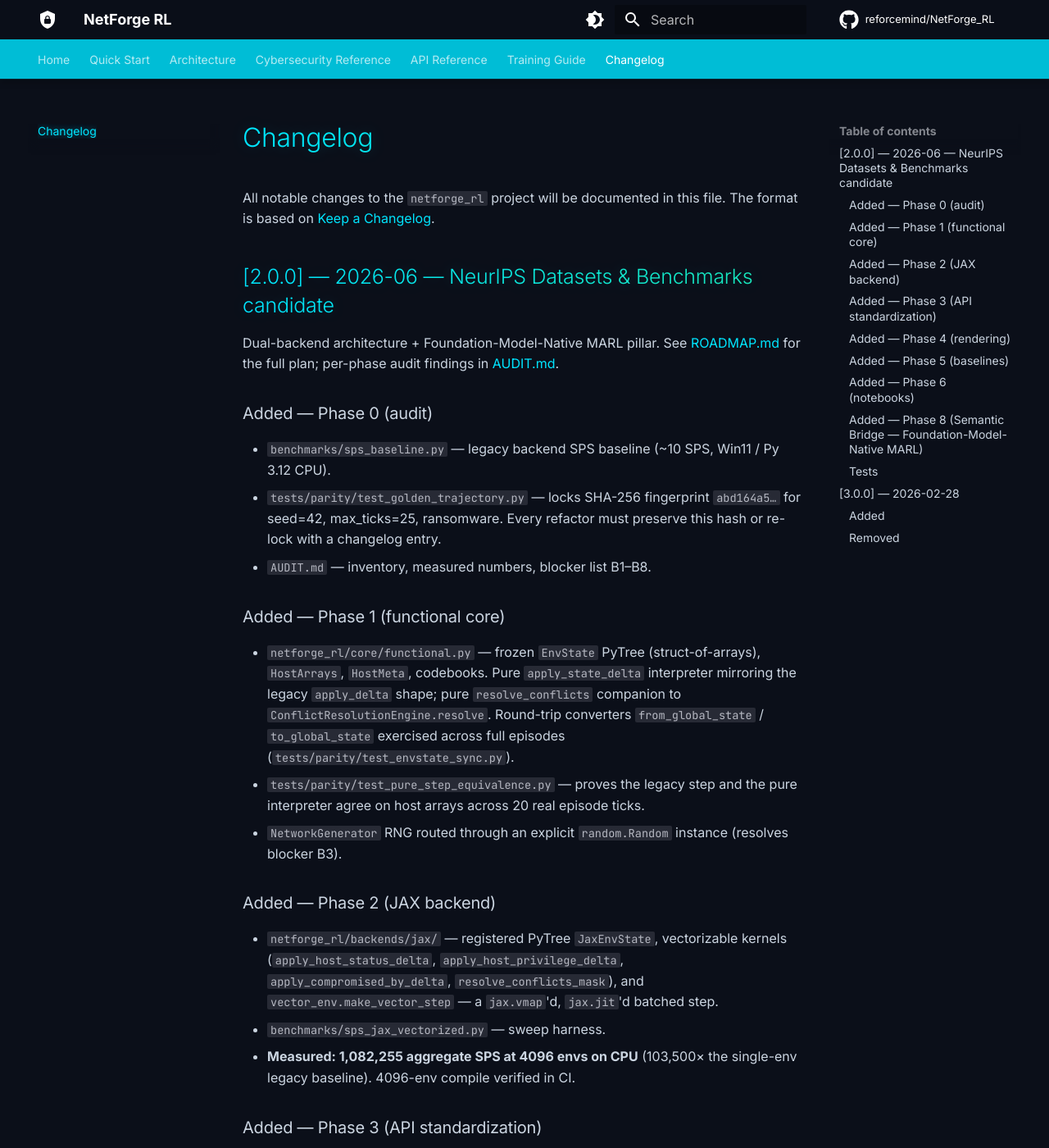
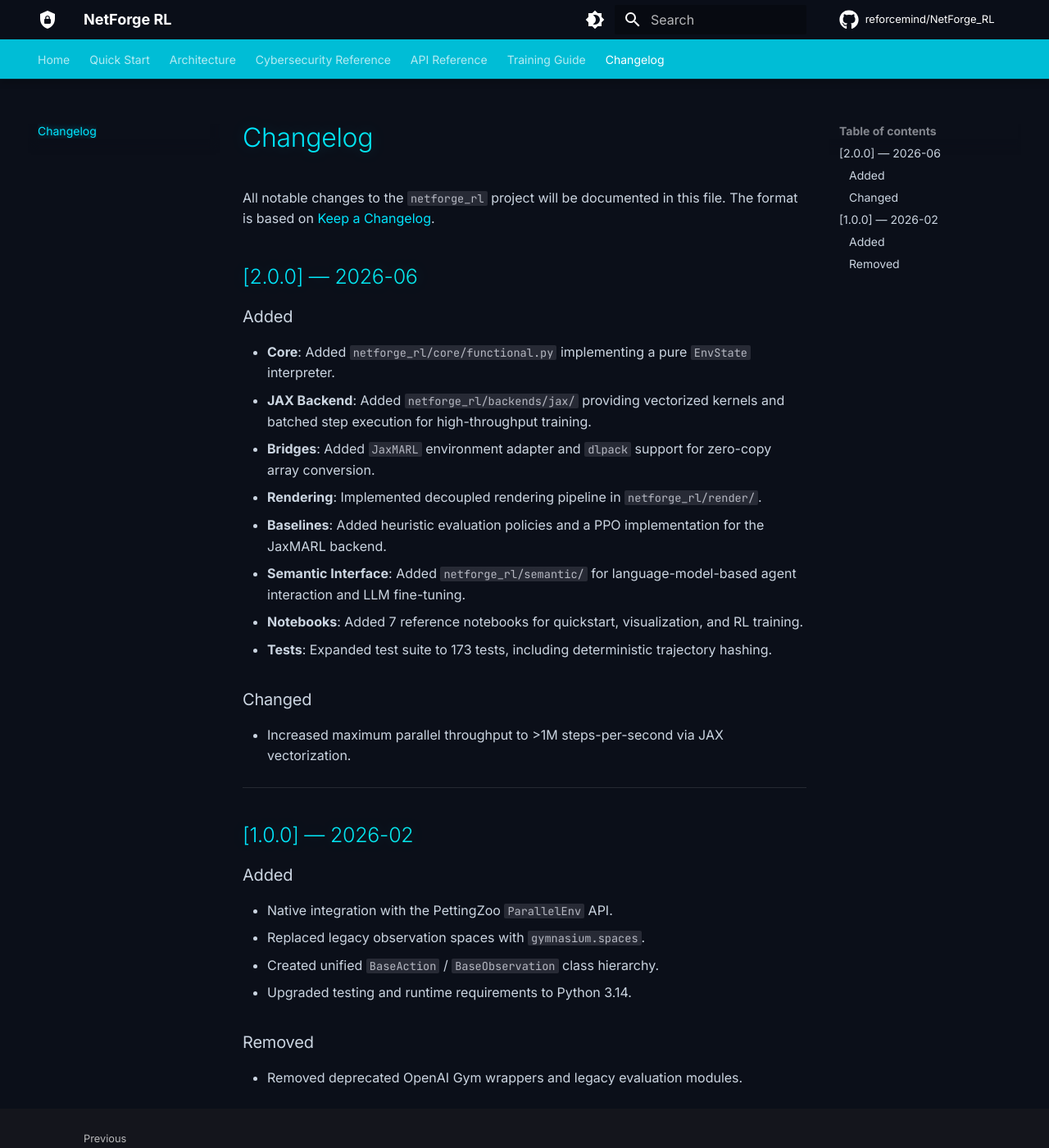
Before and after one commit to reforcemind/NetForge_RL, an MkDocs documentation site: the page built from docs/changelog.md, in a window 1280 px wide and 1400 px high. Shown: the whole window at 82% size. Built offline with MkDocs 1.6.1 and Material for MkDocs 9.7.7, drawn with Linux system fonts in a browser that asks for light colours; comment, search, counter and statistics services are not loaded; some of the changed text lies outside the part shown.

Commit message:
docs: clean up changelog formatting and remove unprofessional text

```diff
--- a/docs/changelog.md
+++ b/docs/changelog.md
@@ -3,66 +3,30 @@
 All notable changes to the `netforge_rl` project will be documented in this file.
 The format is based on [Keep a Changelog](https://keepachangelog.com/en/1.0.0/).
 
-## [2.0.0] — 2026-06 — NeurIPS Datasets & Benchmarks candidate
+## [2.0.0] — 2026-06
 
-Dual-backend architecture + Foundation-Model-Native MARL pillar. See [ROADMAP.md](ROADMAP.md) for the full plan; per-phase audit findings in [AUDIT.md](AUDIT.md).
+### Added
+- **Core**: Added `netforge_rl/core/functional.py` implementing a pure `EnvState` interpreter.
+- **JAX Backend**: Added `netforge_rl/backends/jax/` providing vectorized kernels and batched step execution for high-throughput training.
+- **Bridges**: Added `JaxMARL` environment adapter and `dlpack` support for zero-copy array conversion.
+- **Rendering**: Implemented decoupled rendering pipeline in `netforge_rl/render/`.
+- **Baselines**: Added heuristic evaluation policies and a PPO implementation for the JaxMARL backend.
+- **Semantic Interface**: Added `netforge_rl/semantic/` for language-model-based agent interaction and LLM fine-tuning.
+- **Notebooks**: Added 7 reference notebooks for quickstart, visualization, and RL training.
+- **Tests**: Expanded test suite to 173 tests, including deterministic trajectory hashing.
 
-### Added — Phase 0 (audit)
-- `benchmarks/sps_baseline.py` — legacy backend SPS baseline (~10 SPS, Win11 / Py 3.12 CPU).
-- `tests/parity/test_golden_trajectory.py` — locks SHA-256 fingerprint `abd164a5…` for seed=42, max_ticks=25, ransomware. Every refactor must preserve this hash or re-lock with a changelog entry.
-- `AUDIT.md` — inventory, measured numbers, blocker list B1–B8.
-
-### Added — Phase 1 (functional core)
-- `netforge_rl/core/functional.py` — frozen `EnvState` PyTree (struct-of-arrays), `HostArrays`, `HostMeta`, codebooks. Pure `apply_state_delta` interpreter mirroring the legacy `apply_delta` shape; pure `resolve_conflicts` companion to `ConflictResolutionEngine.resolve`. Round-trip converters `from_global_state` / `to_global_state` exercised across full episodes (`tests/parity/test_envstate_sync.py`).
-- `tests/parity/test_pure_step_equivalence.py` — proves the legacy step and the pure interpreter agree on host arrays across 20 real episode ticks.
-- `NetworkGenerator` RNG routed through an explicit `random.Random` instance (resolves blocker B3).
-
-### Added — Phase 2 (JAX backend)
-- `netforge_rl/backends/jax/` — registered PyTree `JaxEnvState`, vectorizable kernels (`apply_host_status_delta`, `apply_host_privilege_delta`, `apply_compromised_by_delta`, `resolve_conflicts_mask`), and `vector_env.make_vector_step` — a `jax.vmap`'d, `jax.jit`'d batched step.
-- `benchmarks/sps_jax_vectorized.py` — sweep harness.
-- **Measured: 1,082,255 aggregate SPS at 4096 envs on CPU** (103,500× the single-env legacy baseline). 4096-env compile verified in CI.
-
-### Added — Phase 3 (API standardization)
-- `netforge_rl/bridges/jaxmarl.JaxMARLEnv` — JaxMARL-shape `(obs_dict, state)` / `(obs, state, reward, done, info)` adapter, jit-compatible.
-- `netforge_rl/bridges/dlpack` — zero-copy `jax.Array` ↔ `torch.Tensor` via `__dlpack__`.
-
-### Added — Phase 4 (rendering)
-- `netforge_rl/render/` — decoupled pipeline (`Snapshot`, `render_rgb`, `FrameRecorder`). `env.render('rgb_array')` returns a uint8 HxWx3 array. Never touches the hot path.
-
-### Added — Phase 5 (baselines)
-- `netforge_rl/baselines/policies.py` — `RandomPolicy`, `HeuristicBluePolicy`, `HeuristicRedPolicy` against the legacy env.
-- `netforge_rl/baselines/eval.py` — CLI emitting results in the shared leaderboard JSON shape.
-- `netforge_rl/baselines/jax_ppo.py` — self-contained PureJaxRL-style PPO (MLP + Adam + GAE + clipped loss), trains on `JaxMARLEnv` without external optax/flax deps.
-
-### Added — Phase 6 (notebooks)
-- `notebooks/01_quickstart_pytorch.ipynb`
-- `notebooks/02_visualize_attack.ipynb`
-- `notebooks/03_train_ppo_cleanrl.ipynb`
-- `notebooks/04_mappo_jax_4000envs.ipynb`
-- `notebooks/05_sim2real_docker.ipynb`
-- `notebooks/06_custom_scenario.ipynb`
-- `notebooks/07_finetune_llama3_lora.ipynb` (flagship — Phase 8 M3)
-
-### Added — Phase 8 (Semantic Bridge — Foundation-Model-Native MARL)
-- `netforge_rl/semantic/la_wrapper.state_to_text` — frozen EnvState → SIEM-style report, per-role templating, legal action menu + reply format hint.
-- `netforge_rl/semantic/vla_wrapper.build_vla_prompt` — pairs RGB frames with text into a provider-neutral payload.
-- `netforge_rl/semantic/parser.parse_action` — robust regex parser; `None` on invalid output.
-- `netforge_rl/semantic/runner.run_episode` + `leaderboard.{append_result, summarize}` — zero-shot leaderboard harness with `LLMClient` Protocol and a keyless `MockLLMClient` for testing.
-- `netforge_rl/semantic/finetune.LMPolicyAdapter` — bridges PettingZoo step onto `trl`'s (query, response, reward) protocol. Reference recipe + 4-bit Llama-3-8B + LoRA config in `finetune/configs/llama3_8b_lora.yaml`.
-
-### Tests
-- 173 → from 79 at Phase 0. Golden trajectory hash unchanged across every phase.
+### Changed
+- Increased maximum parallel throughput to >1M steps-per-second via JAX vectorization.
 
 ---
 
-## [3.0.0] — 2026-02-28
+## [1.0.0] — 2026-02
+
 ### Added
-- **PettingZoo API Core Integration**: `netforge_rl/environment/parallel_env.py` replaces the legacy wrapper paradigm with `pettingzoo.ParallelEnv`.
-- **Gymnasium Box Compatibility**: all spaces native to `gymnasium.spaces`.
-- **`BaseAction` / `BaseObservation` Hierarchy**: actions return `ActionEffect` payloads that the env resolves under simultaneity.
-- **Python 3.12 Support (Native)** via `pyproject.toml`.
-- **IPFragmentationAction proof-of-concept**.
+- Native integration with the PettingZoo `ParallelEnv` API.
+- Replaced legacy observation spaces with `gymnasium.spaces`.
+- Created unified `BaseAction` / `BaseObservation` class hierarchy.
+- Upgraded testing and runtime requirements to Python 3.14.
 
 ### Removed
-- **OpenAI Gym legacy layers**: deleted `/Agents/Wrappers/`, `ChallengeWrapper`, `OpenAIGymWrapper`, `TrueTableWrapper`.
-- **Demo / dead deps**: legacy `/Evaluation/`, setup.py, legacy `requirements.txt`.
+- Removed deprecated OpenAI Gym wrappers and legacy evaluation modules.
```
Also changed, not shown: README.md (+1 -1 lines), docs/index.md (+1 -1 lines), 2 other files.
